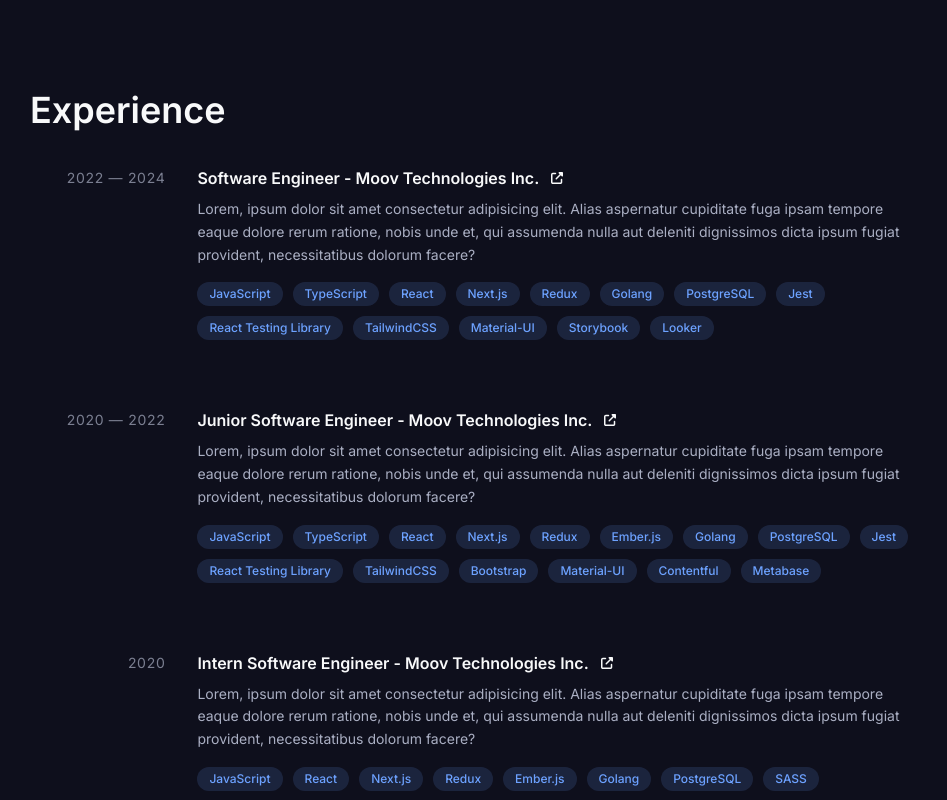
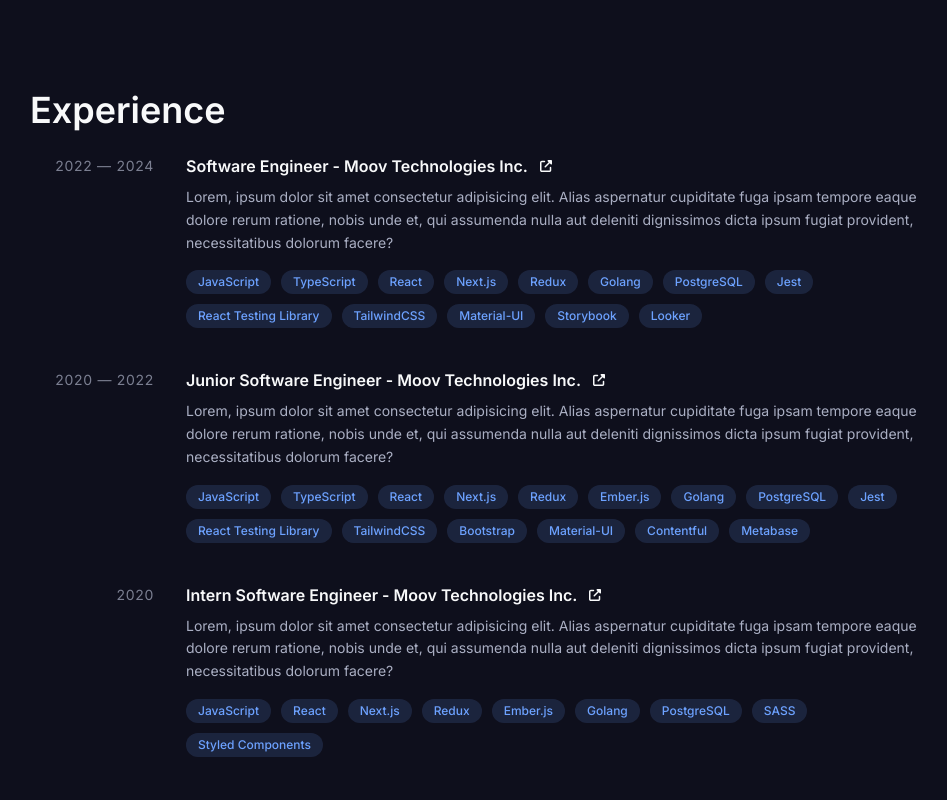
Before and after one commit to Spencer-J-Lee/portfolio-website-v1, a Next.js app: page / in a window 1280 px wide. Shown: the part 1220-2020 px from the top of the page, without its empty margins (160-1107 px from the left). Built offline with nearby package versions, Linux system fonts and the light colour scheme.

Commit message:
Fix a tag nested in a tag

```diff
--- a/src/components/experience/Experience.tsx
+++ b/src/components/experience/Experience.tsx
@@ -1,51 +1,17 @@
 import { SECTIONS } from "@/constants/sections";
-import { Pill } from "../common/Pill";
 import { Section } from "../common/Section";
-import { StyledLink } from "../common/StyledLink";
 import { experienceData } from "./data";
+import { JobBlock } from "./JobBlock";
 
 export const Experience = () => {
   return (
     <Section id={SECTIONS.EXPERIENCE} title="Experience">
       <ul className="flex flex-col justify-between gap-10">
-        {experienceData.map(
-          ({ title, company, description, dateStr, link, skills }) => (
-            <li key={title + company}>
-              <a
-                href={link}
-                className="hover:bg-background-hover group grid grid-cols-[1fr_6fr] gap-8 rounded px-4 pb-4 pt-3 transition-colors"
-                target="_blank"
-                rel="noopener noreferrer"
-              >
-                <div className="text-muted/70 mt-0.5 text-right text-sm tracking-wider">
-                  {dateStr}
-                </div>
-
-                <div>
-                  <StyledLink
-                    href={link}
-                    external
-                    className="group-hover:text-accent"
-                  >
-                    {`${title} - ${company}`}
-                  </StyledLink>
-
-                  <p className="text-muted mt-2 text-sm leading-relaxed">
-                    {description}
-                  </p>
-
-                  <ul className="mt-4 flex flex-wrap gap-2.5">
-                    {skills.map((skill) => (
-                      <li key={skill}>
-                        <Pill text={skill} />
-                      </li>
-                    ))}
-                  </ul>
-                </div>
-              </a>
-            </li>
-          ),
-        )}
+        {experienceData.map((data) => (
+          <li key={data.title + data.company}>
+            <JobBlock data={data} />
+          </li>
+        ))}
       </ul>
     </Section>
   );
--- /dev/null
+++ b/src/components/experience/JobBlock.tsx
@@ -0,0 +1,38 @@
+import { Pill } from "../common/Pill";
+import { StyledLink } from "../common/StyledLink";
+import { ExperienceData } from "./types";
+
+interface JobBlockProps {
+  data: ExperienceData;
+}
+
+export const JobBlock = ({ data }: JobBlockProps) => {
+  const { link, dateStr, title, company, description, skills } = data;
+
+  return (
+    <div className="group relative grid grid-cols-[1fr_6fr] gap-8">
+      <div className="group-hover:bg-background-hover absolute -inset-4 rounded transition-colors" />
+
+      <div className="text-muted/70 z-10 mt-0.5 text-right text-sm tracking-wider">
+        {dateStr}
+      </div>
+
+      <div className="z-10">
+        <StyledLink href={link} external>
+          {`${title} - ${company}`}
+          <span className="absolute -inset-4 block" />
+        </StyledLink>
+
+        <p className="text-muted mt-2 text-sm leading-relaxed">{description}</p>
+
+        <ul className="mt-4 flex flex-wrap gap-2.5">
+          {skills.map((skill) => (
+            <li key={skill}>
+              <Pill text={skill} />
+            </li>
+          ))}
+        </ul>
+      </div>
+    </div>
+  );
+};
--- a/src/components/experience/data.ts
+++ b/src/components/experience/data.ts
@@ -1,13 +1,5 @@
 import { COMPANIES, SKILLS } from "./constants";
-
-interface ExperienceData {
-  title: string;
-  company: string;
-  description: string;
-  dateStr: string;
-  link: string;
-  skills: (typeof SKILLS)[keyof typeof SKILLS][];
-}
+import { ExperienceData } from "./types";
 
 export const experienceData: ExperienceData[] = [
   {
--- /dev/null
+++ b/src/components/experience/types.ts
@@ -0,0 +1,10 @@
+import { SKILLS } from "./constants";
+
+export interface ExperienceData {
+  title: string;
+  company: string;
+  description: string;
+  dateStr: string;
+  link: string;
+  skills: (typeof SKILLS)[keyof typeof SKILLS][];
+}
```
